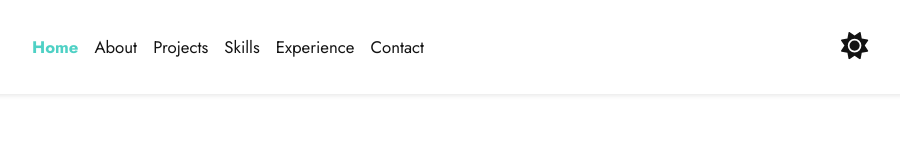
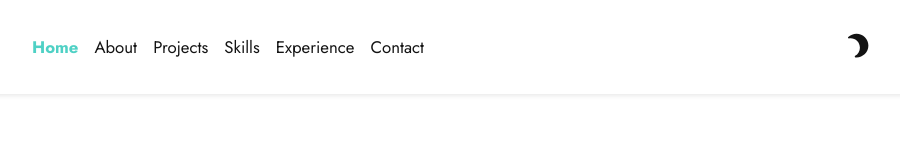
Before and after one commit to Mark-Alexis-Posadas/react-portfolio, a React (Vite) app: page / in a window 1280 px wide. Shown: the top 160 px of the page, without its empty margins (190-1090 px from the left). Built offline with nearby package versions, Linux system fonts and the light colour scheme.

Commit message:
fixed nav icon transition

```diff
--- a/src/Layout.jsx
+++ b/src/Layout.jsx
@@ -34,7 +34,6 @@ const Layout = () => {
   const newTheme = isDarkTheme ? "light" : "dark";
 
   const toggleMainTheme = () => {
-    setTheme(isDarkTheme ? "light" : "dark");
     setTheme(newTheme);
     localStorage.setItem("theme", newTheme);
   };
--- a/src/Navbar.jsx
+++ b/src/Navbar.jsx
@@ -76,7 +76,7 @@ export default function Navbar({ toggleMainTheme }) {
           <li className="nav-items">
             <FontAwesomeIcon
               onClick={toggleTheme}
-              icon={state.isDarkTheme ? faMoon : faSun}
+              icon={state.isDarkTheme ? faSun : faMoon}
               style={{ fontSize: "1.7rem", cursor: "pointer" }}
               className="fa-rotate-180"
             />
```
